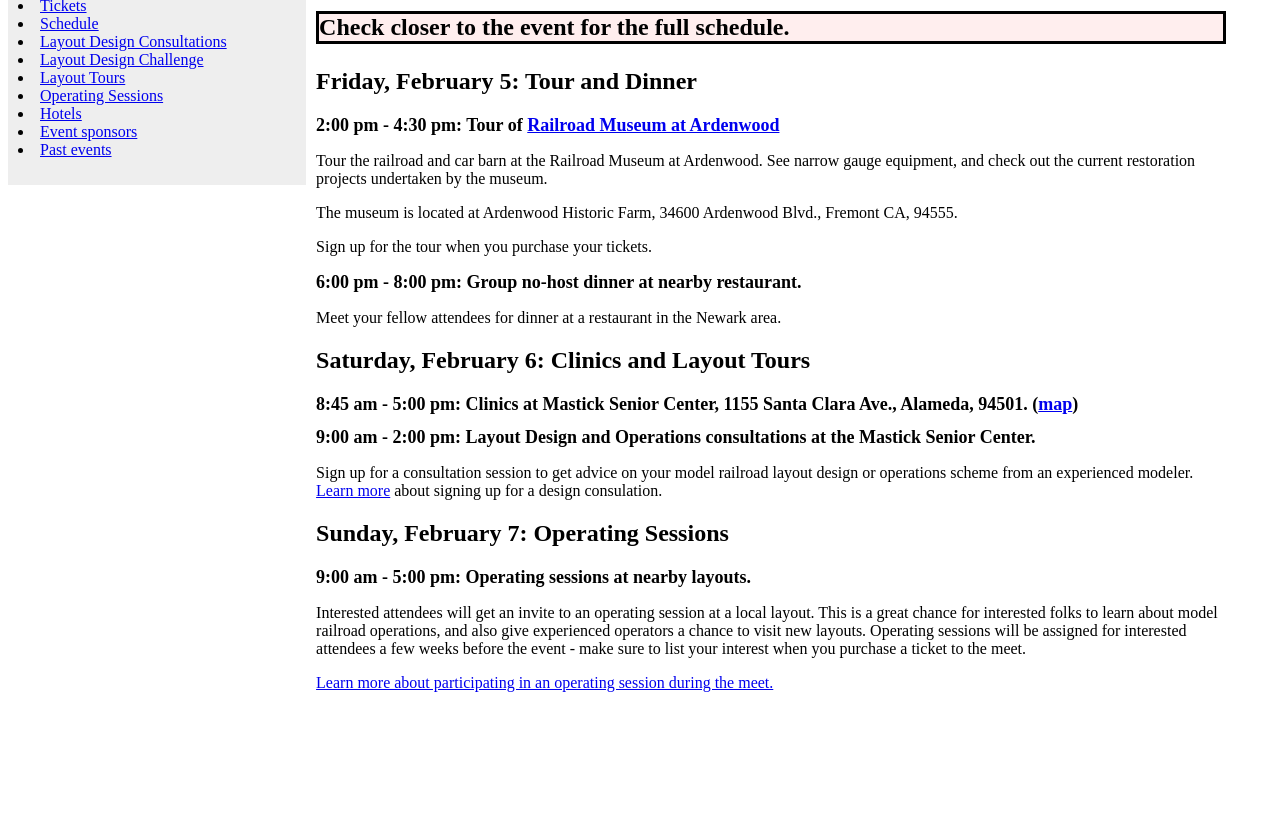
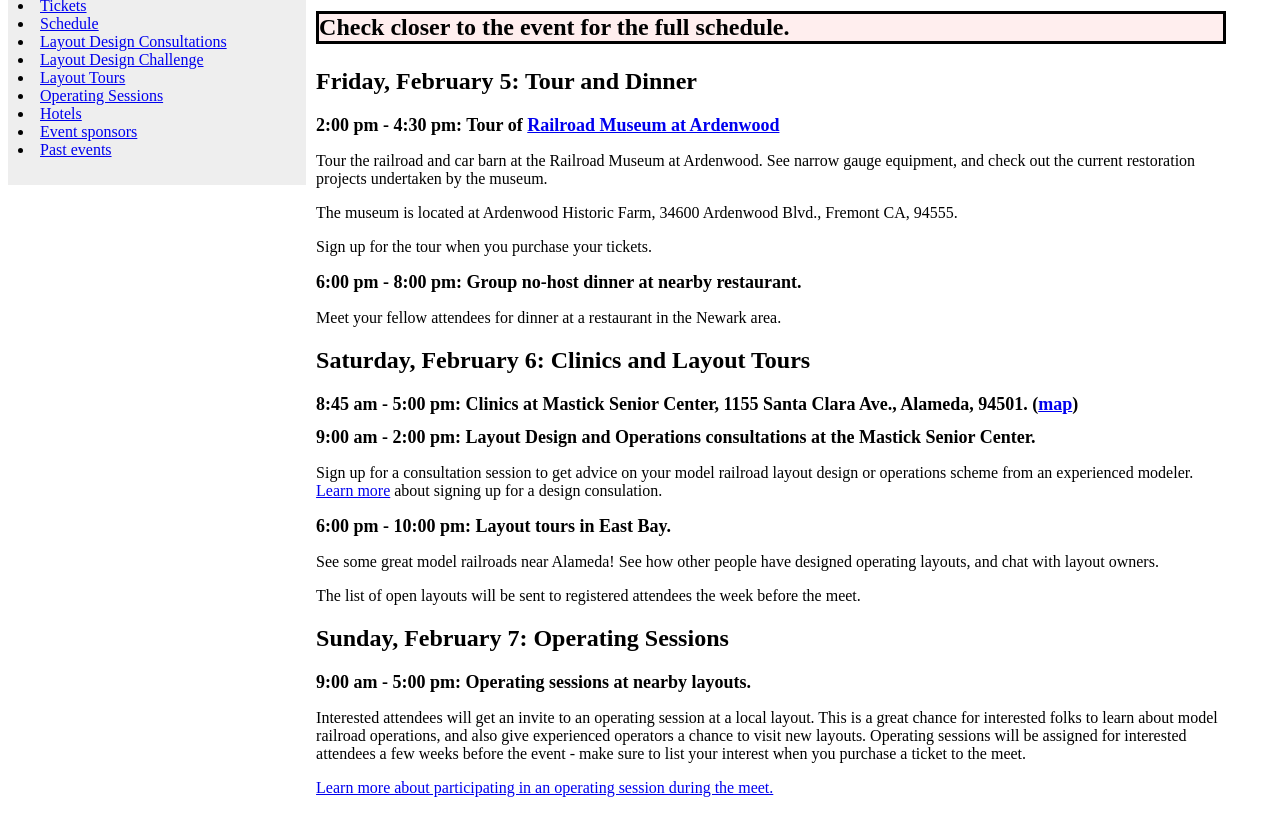
Before and after one commit to bowdidge/ba_layout_design_ops, a plain HTML site: page 2027/schedule.html in a window 1280 px wide. Shown: the part 89-912 px from the top of the page. Before the commit the page ends 807 px from the top, so only its background shows below. Drawn offline with Linux system fonts and the light colour scheme.

Commit message:
Mention open houses.

```diff
--- a/2027/schedule.html
+++ b/2027/schedule.html
@@ -148,6 +148,19 @@
       <a href="design.html">Learn more</a> about signing up for a
       design consulation.
     </p>
+    <div class="event">
+      6:00 pm - 10:00 pm: Layout tours in East Bay.
+    </div>
+    <p>
+      See some great model railroads near Alameda!  See how other
+      people have designed operating layouts, and chat with layout
+      owners.
+    </p>
+    <p>
+      The list of open layouts will be sent to registered attendees
+      the week before the meet.
+    </p>
+
     <h2>Sunday, February 7: Operating Sessions</h2>
     <div class="event">
       9:00 am - 5:00 pm: Operating sessions at nearby layouts.
```
